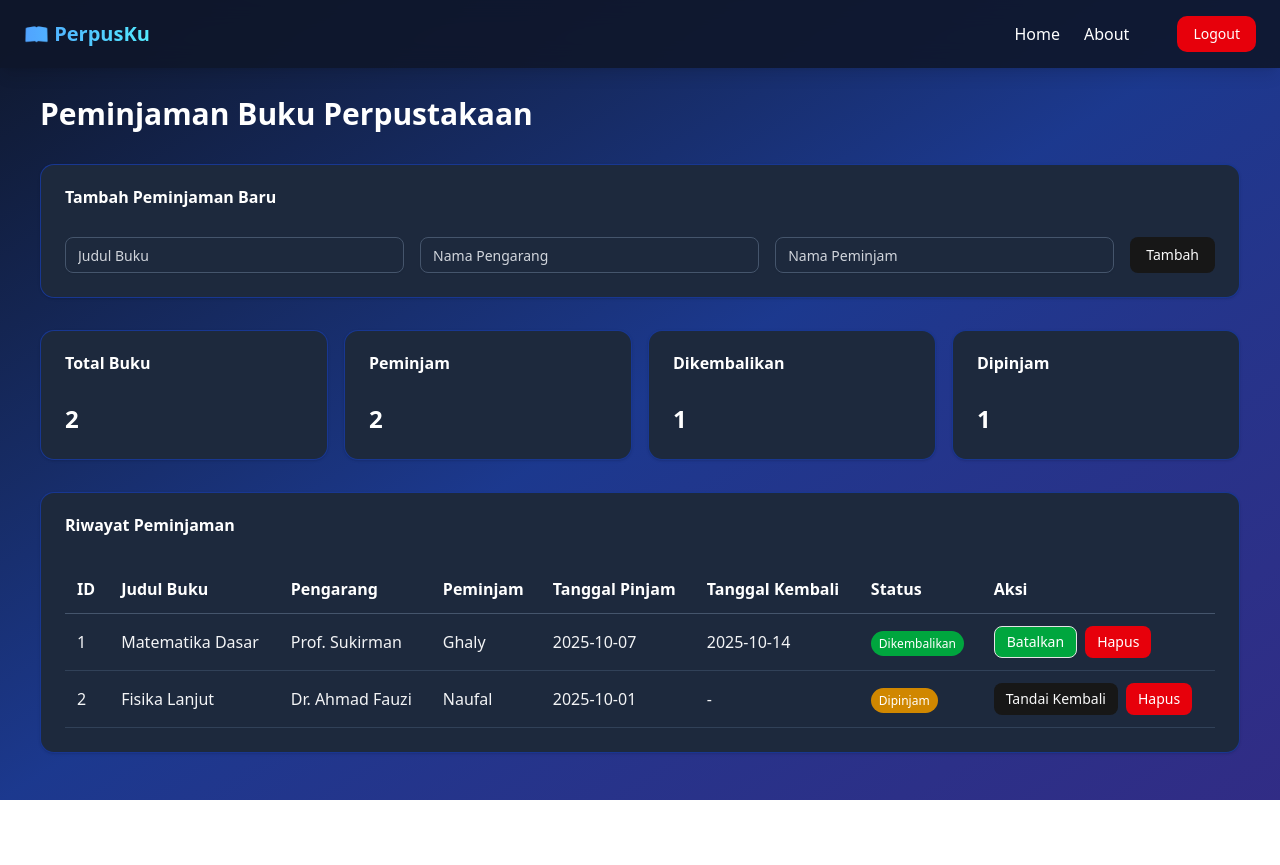
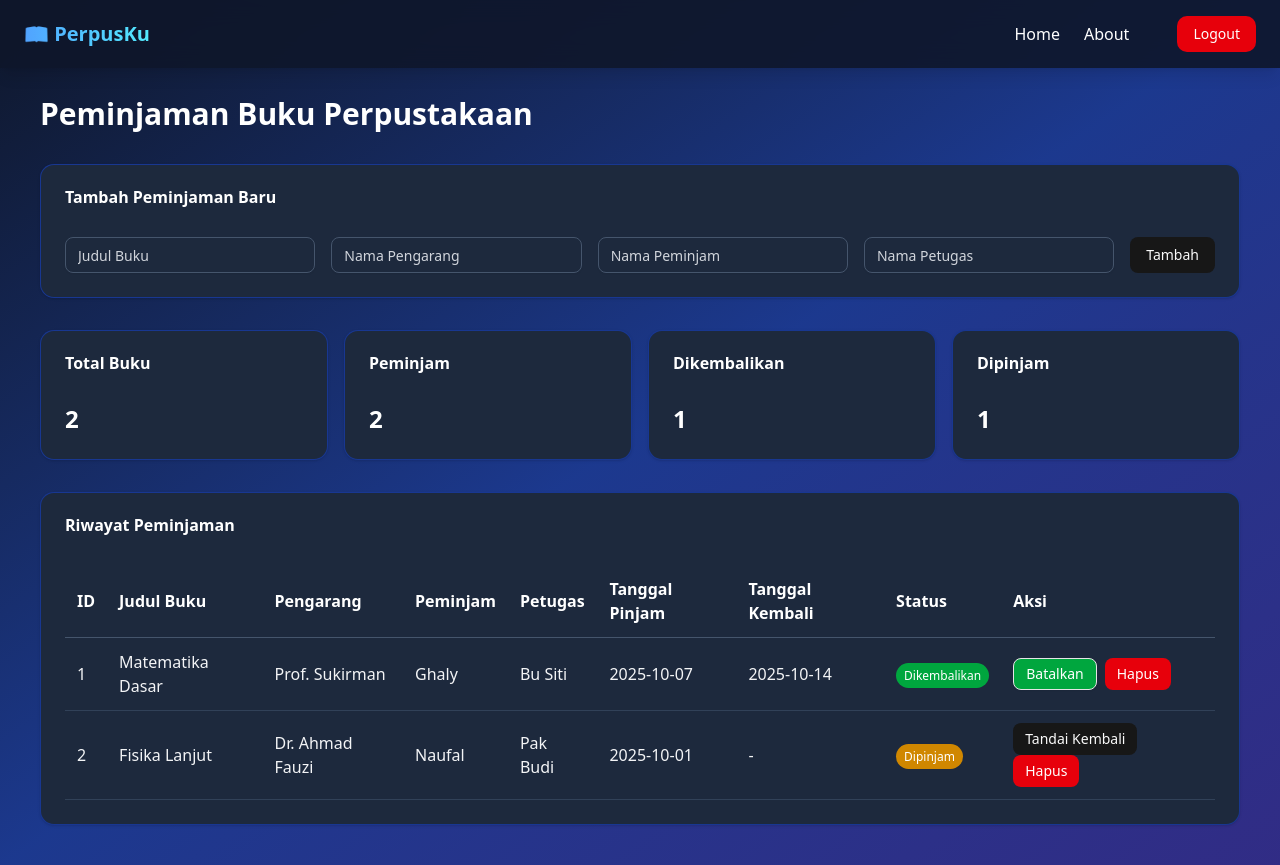
Before and after one commit to NAF-26/Peminjaman-Buku-Perpustakaan-, a Next.js app: page /dashboard in a window 1280 px wide. Before the commit the page ends 800 px from the top, so only its background shows below. Built offline with nearby package versions, Linux system fonts and the light colour scheme.

Commit message:
revisi dashboard

```diff
--- a/src/app/dashboard/page.tsx
+++ b/src/app/dashboard/page.tsx
@@ -10,6 +10,7 @@ interface Buku {
   judul: string;
   pengarang: string;
   peminjam: string;
+  petugas: string;
   tanggalPinjam: string;
   tanggalKembali: string;
 }
@@ -21,6 +22,7 @@ export default function DashboardPage() {
       judul: "Matematika Dasar",
       pengarang: "Prof. Sukirman",
       peminjam: "Ghaly",
+      petugas: "Bu Siti",
       tanggalPinjam: "2025-10-07",
       tanggalKembali: "2025-10-14",
     },
@@ -29,6 +31,7 @@ export default function DashboardPage() {
       judul: "Fisika Lanjut",
       pengarang: "Dr. Ahmad Fauzi",
       peminjam: "Naufal",
+      petugas: "Pak Budi",
       tanggalPinjam: "2025-10-01",
       tanggalKembali: "",
     },
@@ -37,16 +40,18 @@ export default function DashboardPage() {
   const [newBukuJudul, setNewBukuJudul] = useState("");
   const [newPengarang, setNewPengarang] = useState("");
   const [newPeminjam, setNewPeminjam] = useState("");
+  const [newPetugas, setNewPetugas] = useState("");
 
   const handleTambah = () => {
-    if (!newBukuJudul || !newPengarang || !newPeminjam)
-      return alert("Isi judul, pengarang, dan peminjam!");
+    if (!newBukuJudul || !newPengarang || !newPeminjam || !newPetugas)
+      return alert("Isi judul, pengarang, peminjam, dan petugas!");
 
     const newBuku: Buku = {
       id: Date.now(),
       judul: newBukuJudul,
       pengarang: newPengarang,
       peminjam: newPeminjam,
+      petugas: newPetugas,
       tanggalPinjam: new Date().toISOString().split("T")[0],
       tanggalKembali: "",
     };
@@ -55,6 +60,7 @@ export default function DashboardPage() {
     setNewBukuJudul("");
     setNewPengarang("");
     setNewPeminjam("");
+    setNewPetugas("");
   };
 
   const handleHapus = (id: number) => {
@@ -106,6 +112,12 @@ export default function DashboardPage() {
               placeholder="Nama Peminjam"
               value={newPeminjam}
               onChange={(e) => setNewPeminjam(e.target.value)}
+              className="flex-1 text-white bg-transparent placeholder:text-gray-300 border border-slate-600 focus:border-blue-500 focus:ring-2 focus:ring-blue-500/50 rounded-md"
+            />
+            <Input
+              placeholder="Nama Petugas"
+              value={newPetugas}
+              onChange={(e) => setNewPetugas(e.target.value)}
               className="flex-1 text-white bg-transparent placeholder:text-gray-300 border border-slate-600 focus:border-blue-500 focus:ring-2 focus:ring-blue-500/50 rounded-md"
             />
             <Button onClick={handleTambah} className="shrink-0">
@@ -165,6 +177,7 @@ export default function DashboardPage() {
                   <th className="p-3 text-left text-white">Judul Buku</th>
                   <th className="p-3 text-left text-white">Pengarang</th>
                   <th className="p-3 text-left text-white">Peminjam</th>
+                  <th className="p-3 text-left text-white">Petugas</th>{" "}
                   <th className="p-3 text-left text-white">Tanggal Pinjam</th>
                   <th className="p-3 text-left text-white">Tanggal Kembali</th>
                   <th className="p-3 text-left text-white">Status</th>
@@ -181,6 +194,7 @@ export default function DashboardPage() {
                     <td className="p-3 text-gray-100">{b.judul}</td>
                     <td className="p-3 text-gray-100">{b.pengarang}</td>
                     <td className="p-3 text-gray-100">{b.peminjam}</td>
+                    <td className="p-3 text-gray-100">{b.petugas}</td>{" "}
                     <td className="p-3 text-gray-100">{b.tanggalPinjam}</td>
                     <td className="p-3 text-gray-100">
                       {b.tanggalKembali || "-"}
--- a/src/app/page.tsx
+++ b/src/app/page.tsx
@@ -45,8 +45,6 @@ export default function Home() {
           </Link>
         </motion.div>
       </motion.div>
-
-      {/* Footer */}
     </main>
   );
 }
```
